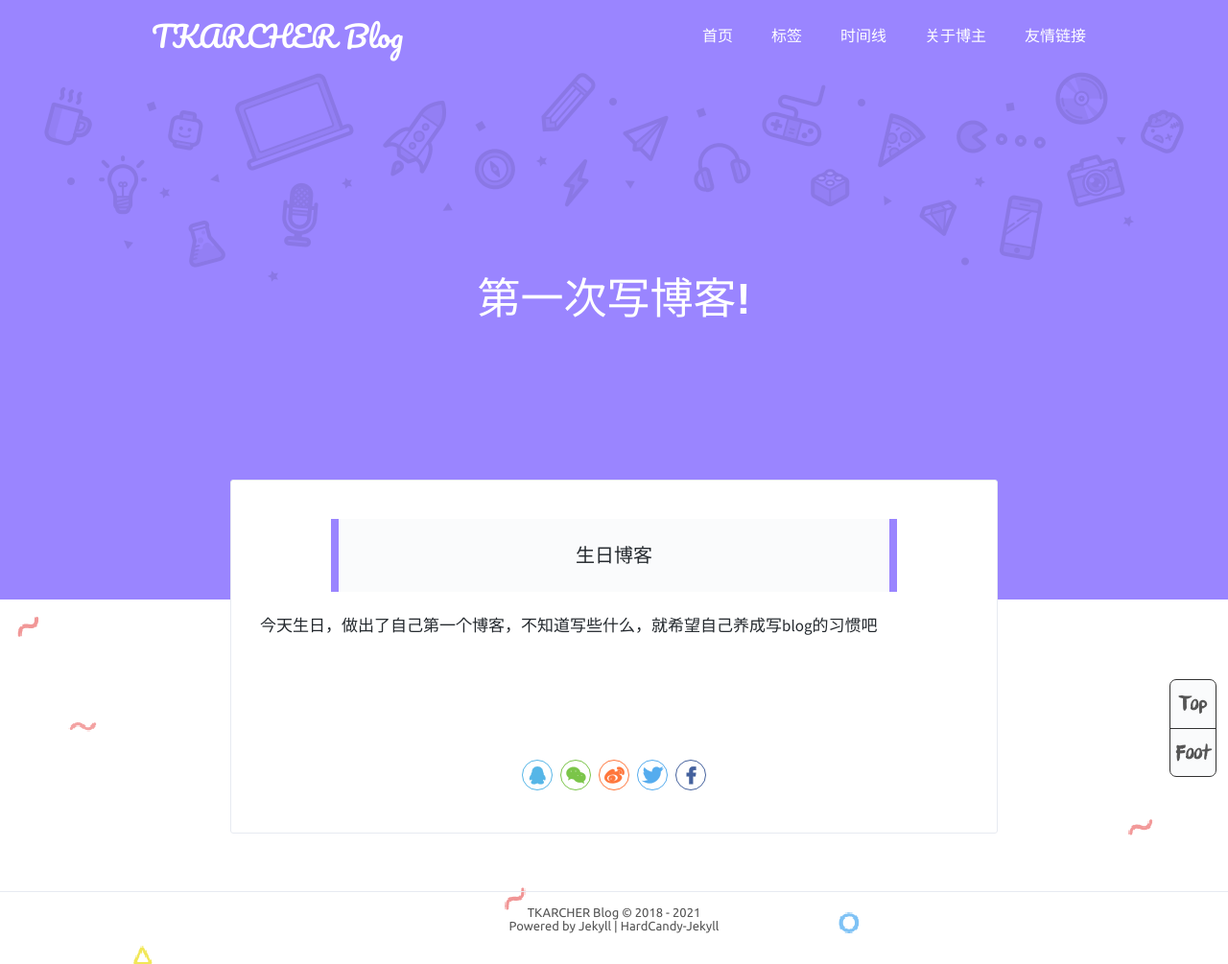
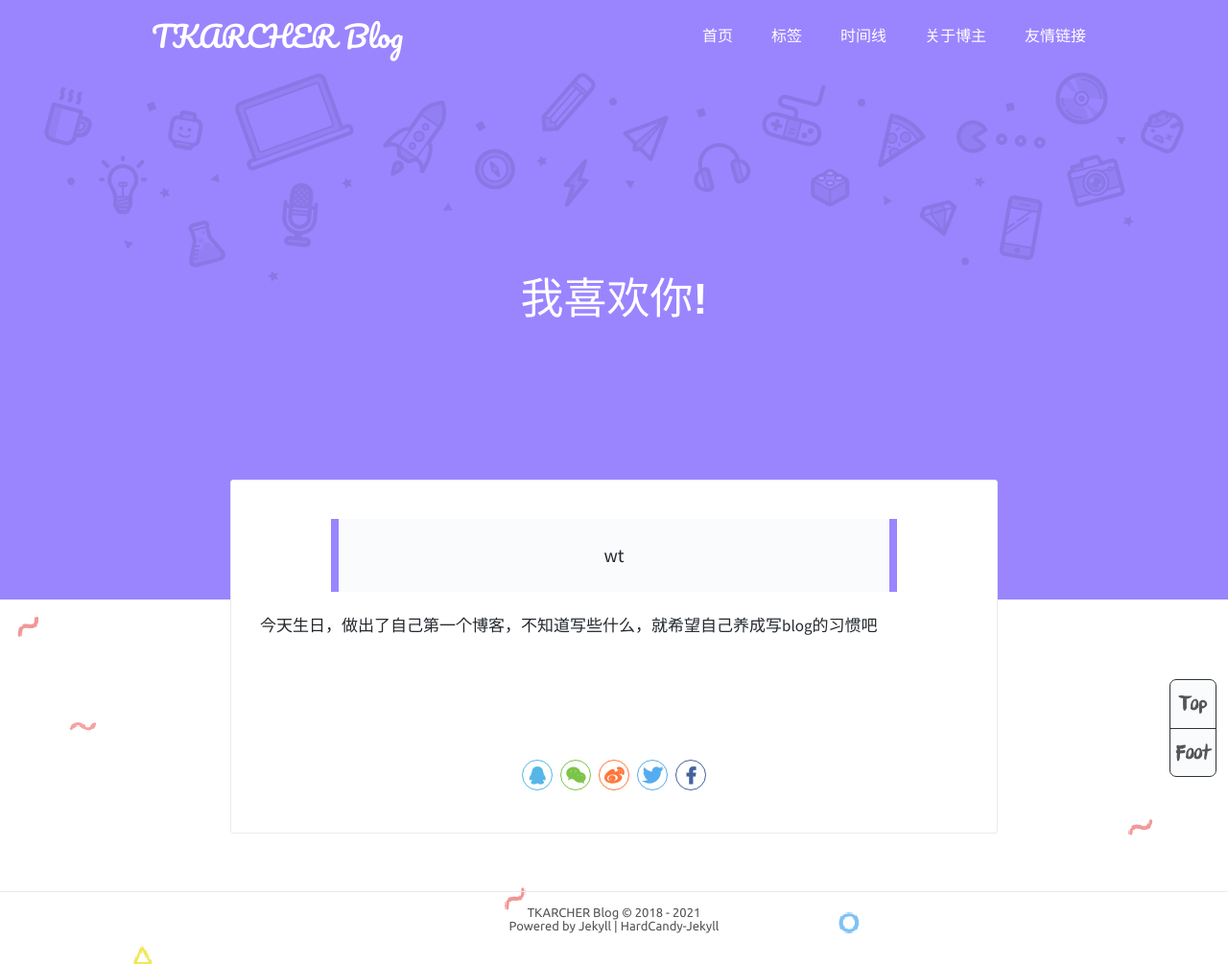
Before and after one commit to TKARCHER1108/TKARCHER1108.github.io, a Jekyll site: the page built from _posts/2019-7-19-first-blog.md, in a window 1280 px wide. Shown: the whole page at 96% size. Built offline with Jekyll 4.4.1, drawn with Linux system fonts in a browser that asks for light colours; comment, search, counter and statistics services are not loaded.

Commit message:
Update 2019-7-19-first-blog.md

```diff
--- a/_posts/2019-7-19-first-blog.md
+++ b/_posts/2019-7-19-first-blog.md
@@ -1,7 +1,7 @@
 ---
 layout: 		post
-title: 			"第一次写博客!"
-subtitle: 		'生日博客'
+title: 			"我喜欢你!"
+subtitle: 		'wt'
 author: 		"周恒"
 color: 'rgb(154,133,255)'
 cover: '../assets/first.png'
```
